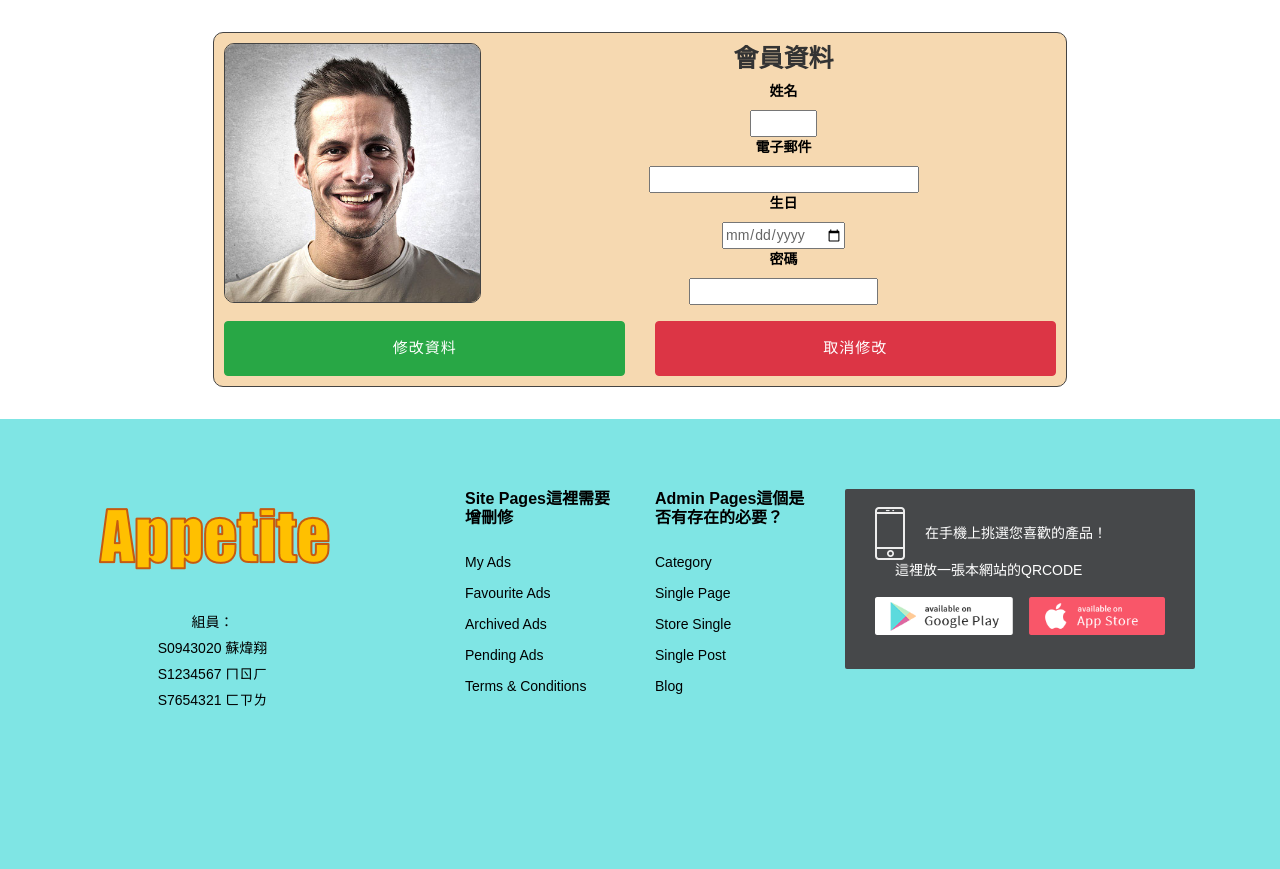
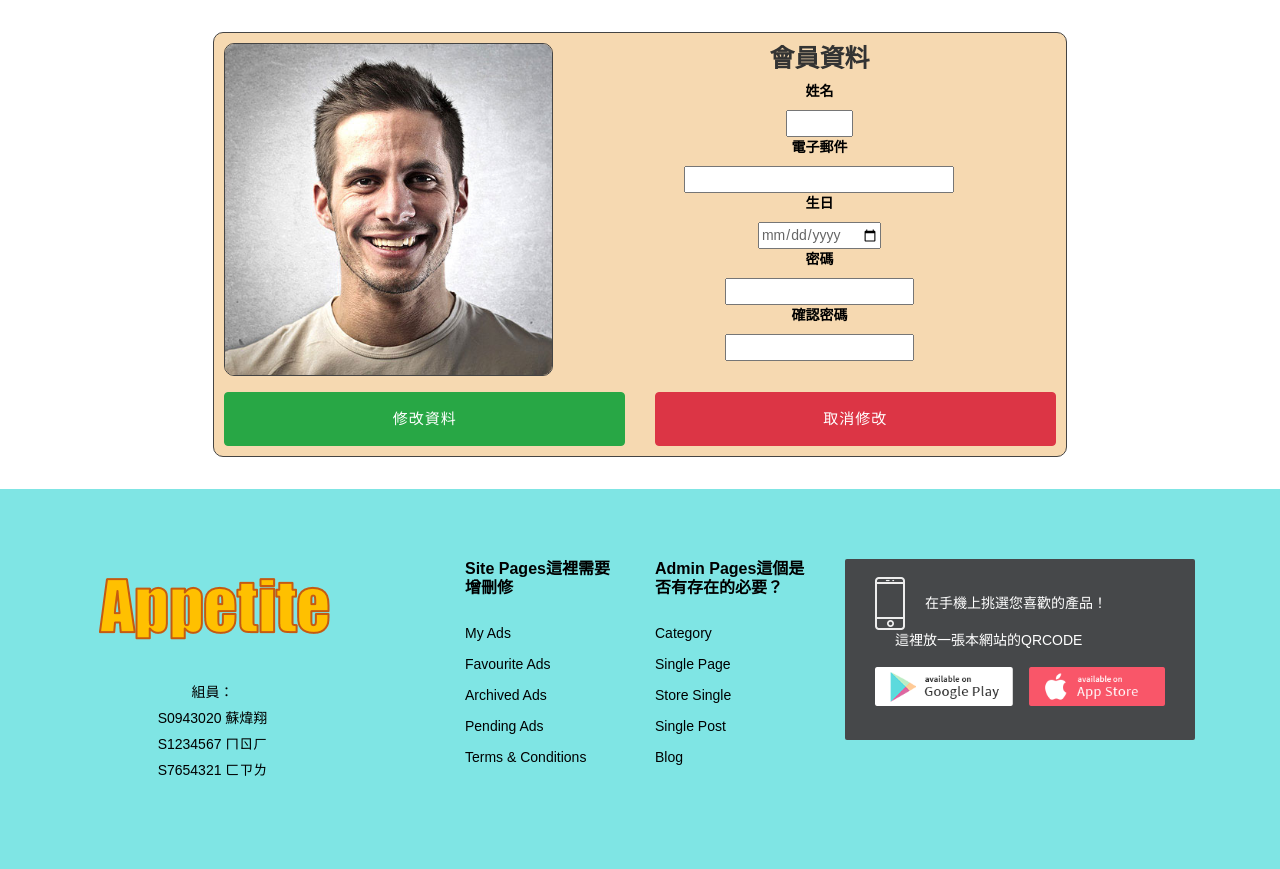
Before and after one commit to sushi3085/group_24, a PHP site: page /member_page.php in a window 1280 px wide. Shown: the part 145-1014 px from the top of the page. Before the commit the page ends 851 px from the top, so only its background shows below. Run offline with PHP 8.4, Linux system fonts and the light colour scheme; the visitor is signed in with stand-in values (Sample User, id 1); data that the repository does not hold is empty; some libraries are stand-ins or nearby versions.

Commit message:
新增會員資料修改表單驗證、購物車對資料庫讀取行為

```diff
--- a/community.php
+++ b/community.php
@@ -8,11 +8,6 @@ include "color_ramp.php";
 
 <body>
     <div class="container">
-        給 LUN 的話(雖然SESSION目前也只用在登入)：目前SESSION有用到這些Key：<br>
-        <ul>
-            <li>$_SESSION['mId']</li>
-        </ul>
-        對！只有一個(笑死)。因為也只有用在登入。所以如果你有想到其他地方要用，自由添加然後在群組告知一下就好了，怕會衝突到 Key name。<br>
         <div class="row">
             <div class="col-md-12">
                 <h1>Community</h1>
--- a/js/member_page.js
+++ b/js/member_page.js
@@ -1,6 +1,69 @@
-function cancelEdit(){
+function cancelEdit() {
     alert("成功還原個人資料！")
 }
-function saveEdit(){
-    alert("成功儲存個人資料！")
-}
+$(document).ready(function ($) {
+    $("form").validate({
+        rules: {
+            "userName": {
+                required: true,
+                minlength: 2
+            },
+            "email": {
+                required: true,
+                email: true
+            },
+            "birthday": {
+                required: true,
+                date: true
+            },
+            "password": {
+                required: true,
+                minlength: 8
+            }
+        },
+        messages: {
+            "userName": {
+                required: "　請輸入姓名",
+                minlength: " 　姓名至少要兩個字"
+            },
+            "email": {
+                required: "　請輸入電子郵件",
+                email: "　請輸入正確的電子郵件"
+            },
+            "birthday": {
+                required: "　請輸入生日",
+                date: "　請輸入正確的生日"
+            },
+            "password": {
+                required: "　請輸入密碼",
+                minlength: "　密碼至少要八個字"
+            },
+            "passwordConf": {
+                required: "　請再次輸入密碼",
+                minlength: "　密碼至少要八個字",
+                equalTo: "　兩次輸入的密碼不一致"
+            }
+        },
+        errorPlacement: function (error, element) {
+            if (element.attr("name") == "userName")
+                error.insertAfter($("#userName-error"))
+            if (element.attr("name") == "email")
+                error.insertAfter($("#email-error"))
+            if (element.attr("name") == "birthday")
+                error.insertAfter($("#birthday-error"))
+            if (element.attr("name") == "password")
+                error.insertAfter($("#password-error"))
+            if (element.attr("name") == "passwordConf")
+                error.insertAfter($("#passwordConf-error"))
+        },
+        submitHandler: function (form, event) {
+            event.preventDefault();
+            let result = confirm("確定要修改個人資料嗎？");
+            if (result) {
+                alert("成功儲存個人資料！");
+                form.submit();
+            }
+            else alert("已取消修改個人資料！");
+        }
+    });
+});
--- a/member_page.php
+++ b/member_page.php
@@ -38,6 +38,8 @@ include "color_ramp.php";
 ?>
 <head>
     <link rel="stylesheet" href="css/member.css">
+    <script src="https://ajax.googleapis.com/ajax/libs/jquery/1.12.0/jquery.min.js"></script>
+    <script src="http://ajax.aspnetcdn.com/ajax/jquery.validate/1.14.0/jquery.validate.min.js"></script>
     <script src="js/member_page.js"></script>
 </head>
 
@@ -46,10 +48,10 @@ include "color_ramp.php";
         <div class="col-lg-8 col-md-10 col-sm-12 center roundBorder padding">
             <!-- make a member information block -->
             <div class="row">
-                <div class="col-lg-4 col-md-4 col-sm-12 textCenter">
+                <div class="col-lg-5 col-md-5 col-sm-12 vcenter hcenter">
                     <img src="images/user/user-thumb.jpg" class="img-fluid roundBorder">
                 </div>
-                <div class="col-lg-8 col-md-8 col-sm-12 textCenter">
+                <div class="col-lg-7 col-md-7 col-sm-12 textCenter">
                     <div class="row">
                         <div class="col-lg-12 col-md-12 col-sm-12">
                             <h2>會員資料</h2>
@@ -57,27 +59,33 @@ include "color_ramp.php";
                     </div>
                     <div class="row">
                         <div class="col-lg-12 col-md-12 col-sm-12">
-                            <label>姓名</label><br>
+                            <label>姓名</label><label id="userName-error" class="error"></label><br>
                             <input type="text" value="<?php echo $userName?>" name="originName" hidden>
                             <input type="text" value="<?php echo $userName?>" size="5" name="userName">
                         </div>
                     </div>
                     <div class="row">
                         <div class="col-lg-12 col-md-12 col-sm-12">
-                            <label>電子郵件</label><br>
-                            <input type="text" value="<?php echo $userEmail?>" size="30" name="email">
+                            <label>電子郵件</label><label id="email-error" class="error"></label><br>
+                            <input type="email" value="<?php echo $userEmail?>" size="30" name="email" require>
                         </div>
                     </div>
                     <div class="row">
                         <div class="col-lg-12 col-md-12 col-sm-12">
-                            <label>生日</label><br>
+                            <label>生日</label><label id="birthday-error" class="error"></label><br>
                             <input type="date" value="<?php echo $userBirthday?>" name="birthday">
                         </div>
                     </div>
                     <div class="row">
                         <div class="col-lg-12 col-md-12 col-sm-12">
-                            <label>密碼</label><br>
+                            <label>密碼</label><label id="password-error" class="error"></label><br>
                             <input type="password" value="<?php echo $userPassword?>" name="password" minlength="8">
+                        </div>
+                    </div>
+                    <div class="row">
+                        <div class="col-lg-12 col-md-12 col-sm-12">
+                            <label>確認密碼</label><label id="passwordConf-error" class="error"></label><br>
+                            <input type="password" value="<?php echo $userPassword?>" name="passwordConf" minlength="8">
                         </div>
                     </div>
                 </div>
@@ -86,7 +94,7 @@ include "color_ramp.php";
             <!-- Button -->
             <div class="row">
                 <div class="col-lg-6 col-md-6 col-sm-12">
-                    <input type="submit" class="btn btn-success btn-block" value="修改資料" onclick="saveEdit()">
+                    <input type="submit" class="btn btn-success btn-block" value="修改資料">
                 </div>
                 <p></p>
                 <div class="col-lg-6 col-md-6 col-sm-12">
```
Also changed, not shown: cart.php (+13 -7 lines).
